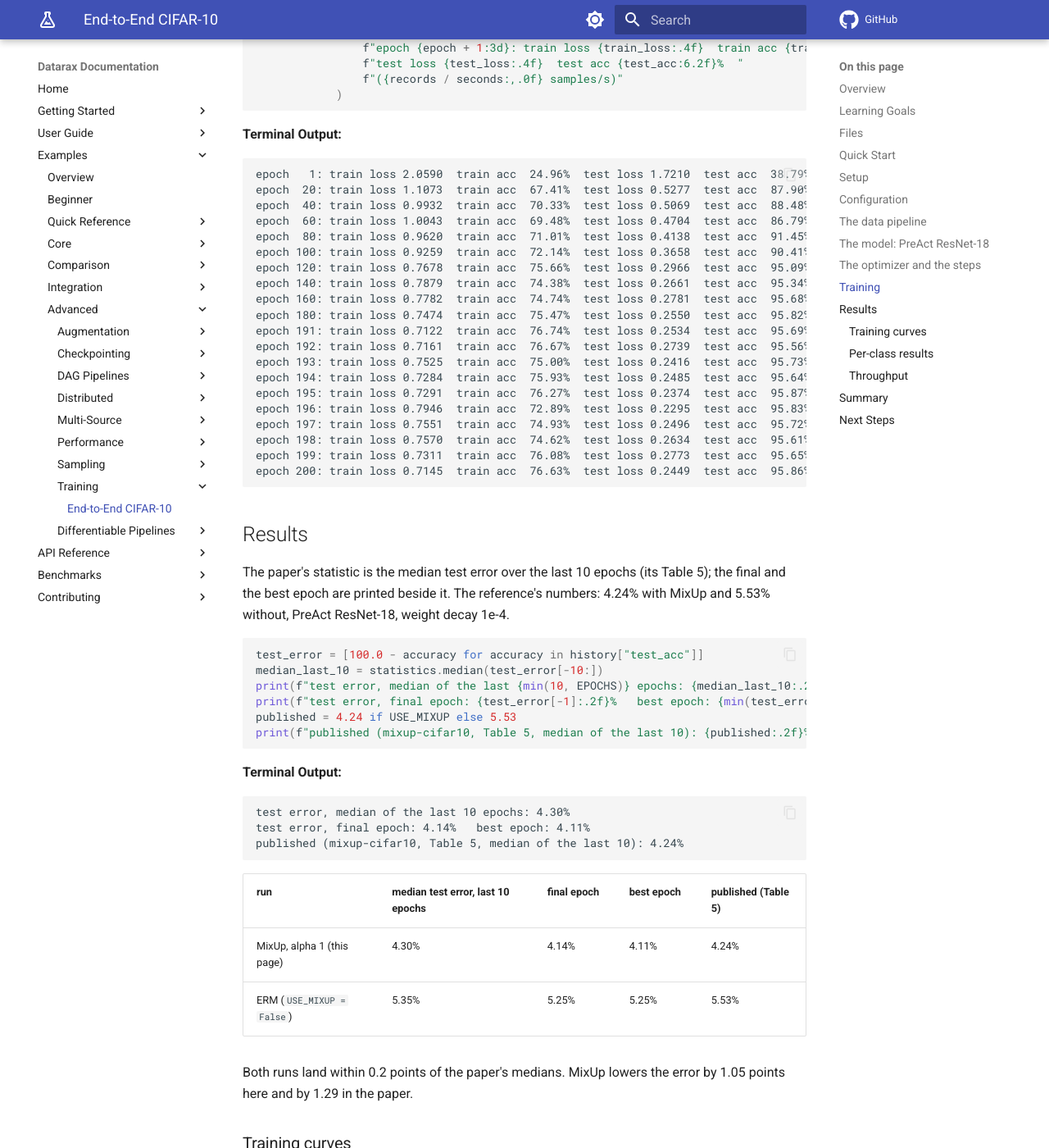
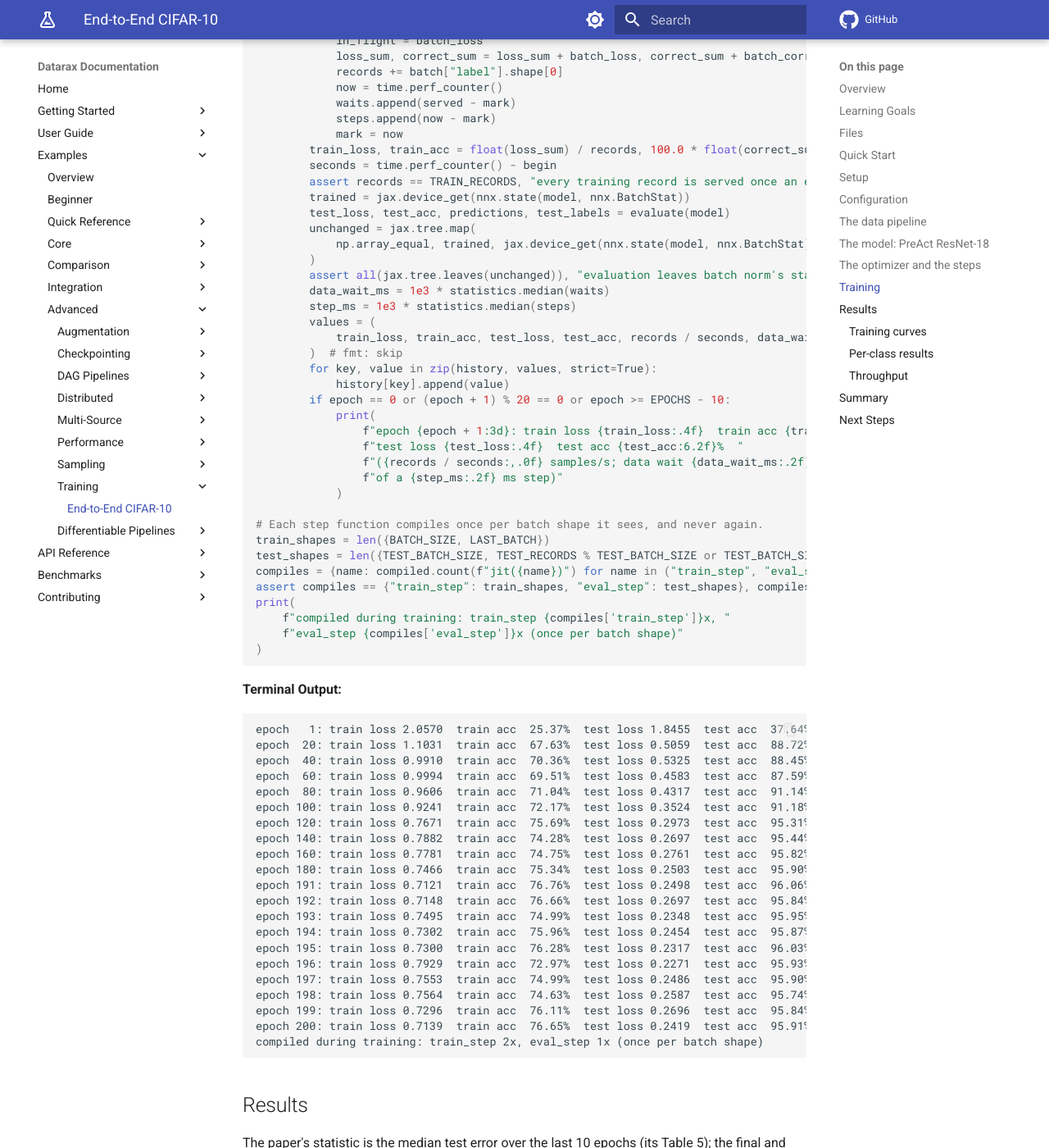
Before and after one commit to avitai/datarax, an MkDocs documentation site: the page built from docs/examples/advanced/training/e2e-cifar10-guide.md, in a window 1280 px wide and 1400 px high, scrolled down 9886 px. Shown: the whole window at 82% size. Built offline with MkDocs 1.6.1 and Material for MkDocs 9.7.7, drawn with Linux system fonts in a browser that asks for light colours; comment, search, counter and statistics services are not loaded; some of the changed text lies outside the part shown.

Commit message:
docs: rebuild the CIFAR-10 guide page from the run with data wait
The page's outputs and figures come from a full A100 run of the
current script: median test error over the last 10 epochs 4.09%
(published 4.24%) with MixUp, 5.71% (published 5.53%) without; data
wait 1.12 ms of a 10.92 ms step; each step compiled once per batch
shape. The results table adds the earlier pair of runs, which shows
the run-to-run spread on the GPU.

````diff
--- a/docs/examples/advanced/training/e2e-cifar10-guide.md
+++ b/docs/examples/advanced/training/e2e-cifar10-guide.md
@@ -48,8 +48,8 @@
 
 The code below is the script as committed, with `QUICK_MODE = True`. The outputs and figures
 come from one full run with `QUICK_MODE = False`, the only line changed, on one NVIDIA
-A100-SXM4-80GB with jax 0.11.1 and flax 0.12.9. The 200 epochs took 20 minutes. A second
-full run that also set `USE_MIXUP = False` gives the ERM row of the results table.
+A100-SXM4-80GB with jax 0.11.1 and flax 0.12.9. The 200 epochs took about 18 minutes. A
+second full run that also set `USE_MIXUP = False` gives the ERM rows of the results table.
 
 ## Setup
 
@@ -74,6 +74,7 @@
 import optax
 from flax import nnx
 from substrax.artifacts import resolve_output_dir
+from substrax.testing.compiles import compiled_programs
 
 from datarax.core.config import BatchMixOperatorConfig
 from datarax.core.element_batch import Batch
@@ -353,8 +354,7 @@
 
 The MixUp loss is the reference's `mixup_criterion`: lambda times the cross-entropy against each
 record's label plus (1 - lambda) times the cross-entropy against its partner's. Training accuracy
-weighs the two the same way. Both are summed on the device and read once an epoch, so the loop
-never waits for the device mid-epoch.
+weighs the two the same way. Both are summed on the device and read once an epoch.
 
 ```python
 def learning_rate_schedule() -> optax.Schedule:
@@ -444,20 +444,39 @@
 epoch that each training record was served once and that evaluation left batch norm's running
 statistics unchanged. The log prints the first epoch, every 20th and the last 10.
 
+The loop keeps one step in flight: after dispatching a step it waits for the step before, so the
+device runs one step while the pipeline serves the next batch. The time the loop spends waiting
+for the pipeline is the data wait. Each epoch line prints its median per step beside the median
+step time; while the wait stays well below the step, the data path keeps the device busy. The
+script also counts what jax compiles during training: each step function once per batch shape,
+which for the full run is the 128-record batch and the 80-record last one, and one test shape.
+
 ```python
-history = {"train_loss": [], "train_acc": [], "test_loss": [], "test_acc": [], "samples_s": []}
+history = {
+    "train_loss": [], "train_acc": [], "test_loss": [], "test_acc": [], "samples_s": [],
+    "data_wait_ms": [], "step_ms": [],
+}  # fmt: skip
 predictions = test_labels = np.zeros(0, np.int64)
-with closing(train_pipeline), closing(test_pipeline):
+with closing(train_pipeline), closing(test_pipeline), compiled_programs() as compiled:
     for epoch in range(EPOCHS):
         if epoch:
             train_pipeline.reset()
         model.train()
         loss_sum, correct_sum, records = jnp.zeros(()), jnp.zeros(()), 0
-        begin = time.perf_counter()
+        waits, steps, in_flight = [], [], None
+        begin = mark = time.perf_counter()
         for batch in train_pipeline:
+            served = time.perf_counter()
             batch_loss, batch_correct = train_step(model, optimizer, batch)
+            if in_flight is not None:
+                jax.block_until_ready(in_flight)
+            in_flight = batch_loss
             loss_sum, correct_sum = loss_sum + batch_loss, correct_sum + batch_correct
             records += batch["label"].shape[0]
+            now = time.perf_counter()
+            waits.append(served - mark)
+            steps.append(now - mark)
+            mark = now
         train_loss, train_acc = float(loss_sum) / records, 100.0 * float(correct_sum) / records
         seconds = time.perf_counter() - begin
         assert records == TRAIN_RECORDS, "every training record is served once an epoch"
@@ -467,40 +486,56 @@
             np.array_equal, trained, jax.device_get(nnx.state(model, nnx.BatchStat))
         )
         assert all(jax.tree.leaves(unchanged)), "evaluation leaves batch norm's statistics alone"
-        values = (train_loss, train_acc, test_loss, test_acc, records / seconds)
+        data_wait_ms = 1e3 * statistics.median(waits)
+        step_ms = 1e3 * statistics.median(steps)
+        values = (
+            train_loss, train_acc, test_loss, test_acc, records / seconds, data_wait_ms, step_ms
+        )  # fmt: skip
         for key, value in zip(history, values, strict=True):
             history[key].append(value)
         if epoch == 0 or (epoch + 1) % 20 == 0 or epoch >= EPOCHS - 10:
             print(
                 f"epoch {epoch + 1:3d}: train loss {train_loss:.4f}  train acc {train_acc:6.2f}%  "
                 f"test loss {test_loss:.4f}  test acc {test_acc:6.2f}%  "
-                f"({records / seconds:,.0f} samples/s)"
+                f"({records / seconds:,.0f} samples/s; data wait {data_wait_ms:.2f} ms "
+                f"of a {step_ms:.2f} ms step)"
             )
+
+# Each step function compiles once per batch shape it sees, and never again.
+train_shapes = len({BATCH_SIZE, LAST_BATCH})
+test_shapes = len({TEST_BATCH_SIZE, TEST_RECORDS % TEST_BATCH_SIZE or TEST_BATCH_SIZE})
+compiles = {name: compiled.count(f"jit({name})") for name in ("train_step", "eval_step")}
+assert compiles == {"train_step": train_shapes, "eval_step": test_shapes}, compiles
+print(
+    f"compiled during training: train_step {compiles['train_step']}x, "
+    f"eval_step {compiles['eval_step']}x (once per batch shape)"
+)
 ```
 
 **Terminal Output:**
 
 ```text
-epoch   1: train loss 2.0590  train acc  24.96%  test loss 1.7210  test acc  38.79%  (1,178 samples/s)
-epoch  20: train loss 1.1073  train acc  67.41%  test loss 0.5277  test acc  87.90%  (11,333 samples/s)
-epoch  40: train loss 0.9932  train acc  70.33%  test loss 0.5069  test acc  88.48%  (10,285 samples/s)
-epoch  60: train loss 1.0043  train acc  69.48%  test loss 0.4704  test acc  86.79%  (11,365 samples/s)
-epoch  80: train loss 0.9620  train acc  71.01%  test loss 0.4138  test acc  91.45%  (11,345 samples/s)
-epoch 100: train loss 0.9259  train acc  72.14%  test loss 0.3658  test acc  90.41%  (11,340 samples/s)
-epoch 120: train loss 0.7678  train acc  75.66%  test loss 0.2966  test acc  95.09%  (11,328 samples/s)
-epoch 140: train loss 0.7879  train acc  74.38%  test loss 0.2661  test acc  95.34%  (11,337 samples/s)
-epoch 160: train loss 0.7782  train acc  74.74%  test loss 0.2781  test acc  95.68%  (11,318 samples/s)
-epoch 180: train loss 0.7474  train acc  75.47%  test loss 0.2550  test acc  95.82%  (11,373 samples/s)
-epoch 191: train loss 0.7122  train acc  76.74%  test loss 0.2534  test acc  95.69%  (11,362 samples/s)
-epoch 192: train loss 0.7161  train acc  76.67%  test loss 0.2739  test acc  95.56%  (11,075 samples/s)
-epoch 193: train loss 0.7525  train acc  75.00%  test loss 0.2416  test acc  95.73%  (11,093 samples/s)
-epoch 194: train loss 0.7284  train acc  75.93%  test loss 0.2485  test acc  95.64%  (11,388 samples/s)
-epoch 195: train loss 0.7291  train acc  76.27%  test loss 0.2374  test acc  95.87%  (8,377 samples/s)
-epoch 196: train loss 0.7946  train acc  72.89%  test loss 0.2295  test acc  95.83%  (11,057 samples/s)
-epoch 197: train loss 0.7551  train acc  74.93%  test loss 0.2496  test acc  95.72%  (9,452 samples/s)
-epoch 198: train loss 0.7570  train acc  74.62%  test loss 0.2634  test acc  95.61%  (11,107 samples/s)
-epoch 199: train loss 0.7311  train acc  76.08%  test loss 0.2773  test acc  95.65%  (11,125 samples/s)
-epoch 200: train loss 0.7145  train acc  76.63%  test loss 0.2449  test acc  95.86%  (11,388 samples/s)
+epoch   1: train loss 2.0570  train acc  25.37%  test loss 1.8455  test acc  37.64%  (1,520 samples/s; data wait 1.00 ms of a 10.92 ms step)
+epoch  20: train loss 1.1031  train acc  67.63%  test loss 0.5059  test acc  88.72%  (10,987 samples/s; data wait 1.03 ms of a 10.91 ms step)
+epoch  40: train loss 0.9910  train acc  70.36%  test loss 0.5325  test acc  88.45%  (10,932 samples/s; data wait 1.18 ms of a 10.92 ms step)
+epoch  60: train loss 0.9994  train acc  69.51%  test loss 0.4583  test acc  87.59%  (11,277 samples/s; data wait 1.15 ms of a 10.92 ms step)
+epoch  80: train loss 0.9606  train acc  71.04%  test loss 0.4317  test acc  91.14%  (11,175 samples/s; data wait 1.13 ms of a 10.92 ms step)
+epoch 100: train loss 0.9241  train acc  72.17%  test loss 0.3524  test acc  91.18%  (11,287 samples/s; data wait 1.08 ms of a 10.91 ms step)
+epoch 120: train loss 0.7671  train acc  75.69%  test loss 0.2973  test acc  95.31%  (11,274 samples/s; data wait 1.10 ms of a 10.92 ms step)
+epoch 140: train loss 0.7882  train acc  74.28%  test loss 0.2697  test acc  95.44%  (11,282 samples/s; data wait 1.21 ms of a 10.93 ms step)
+epoch 160: train loss 0.7781  train acc  74.75%  test loss 0.2761  test acc  95.82%  (11,312 samples/s; data wait 1.16 ms of a 10.91 ms step)
+epoch 180: train loss 0.7466  train acc  75.34%  test loss 0.2503  test acc  95.90%  (11,308 samples/s; data wait 1.15 ms of a 10.91 ms step)
+epoch 191: train loss 0.7121  train acc  76.76%  test loss 0.2498  test acc  96.06%  (11,319 samples/s; data wait 1.08 ms of a 10.93 ms step)
+epoch 192: train loss 0.7148  train acc  76.66%  test loss 0.2697  test acc  95.84%  (11,274 samples/s; data wait 1.16 ms of a 10.92 ms step)
+epoch 193: train loss 0.7495  train acc  74.99%  test loss 0.2348  test acc  95.95%  (10,563 samples/s; data wait 1.11 ms of a 10.93 ms step)
+epoch 194: train loss 0.7302  train acc  75.96%  test loss 0.2454  test acc  95.87%  (10,914 samples/s; data wait 1.09 ms of a 10.92 ms step)
+epoch 195: train loss 0.7300  train acc  76.28%  test loss 0.2317  test acc  96.03%  (11,308 samples/s; data wait 1.16 ms of a 10.92 ms step)
+epoch 196: train loss 0.7929  train acc  72.97%  test loss 0.2271  test acc  95.93%  (11,317 samples/s; data wait 1.18 ms of a 10.92 ms step)
+epoch 197: train loss 0.7553  train acc  74.99%  test loss 0.2486  test acc  95.90%  (11,024 samples/s; data wait 1.07 ms of a 10.89 ms step)
+epoch 198: train loss 0.7564  train acc  74.63%  test loss 0.2587  test acc  95.74%  (10,874 samples/s; data wait 1.17 ms of a 10.93 ms step)
+epoch 199: train loss 0.7296  train acc  76.11%  test loss 0.2696  test acc  95.84%  (10,960 samples/s; data wait 1.04 ms of a 10.92 ms step)
+epoch 200: train loss 0.7139  train acc  76.65%  test loss 0.2419  test acc  95.91%  (11,264 samples/s; data wait 1.12 ms of a 10.92 ms step)
+compiled during training: train_step 2x, eval_step 1x (once per batch shape)
 ```
 
 ## Results
@@ -521,18 +556,22 @@
 **Terminal Output:**
 
 ```text
-test error, median of the last 10 epochs: 4.30%
-test error, final epoch: 4.14%   best epoch: 4.11%
+test error, median of the last 10 epochs: 4.09%
+test error, final epoch: 4.09%   best epoch: 3.88%
 published (mixup-cifar10, Table 5, median of the last 10): 4.24%
 ```
 
 | run | median test error, last 10 epochs | final epoch | best epoch | published (Table 5) |
 |---|---|---|---|---|
-| MixUp, alpha 1 (this page) | 4.30% | 4.14% | 4.11% | 4.24% |
-| ERM (`USE_MIXUP = False`) | 5.35% | 5.25% | 5.25% | 5.53% |
+| MixUp, alpha 1 (outputs on this page) | 4.09% | 4.09% | 3.88% | 4.24% |
+| MixUp, alpha 1, second run | 4.30% | 4.14% | 4.11% | 4.24% |
+| ERM (`USE_MIXUP = False`) | 5.71% | 5.57% | 5.54% | 5.53% |
+| ERM, second run | 5.35% | 5.25% | 5.25% | 5.53% |
 
-Both runs land within 0.2 points of the paper's medians. MixUp lowers the error by 1.05
-points here and by 1.29 in the paper.
+The second run of each repeats the same training with the same seeds; on the GPU the
+results differ from run to run, by 0.21 points for MixUp and 0.36 for
+ERM here. Every run lands within 0.2 points of the paper's median. MixUp lowers the
+median error by 1.62 and 1.05 points in the two pairs, and by 1.29 in the paper.
 
 ### Training curves
 
@@ -610,16 +649,16 @@
 ```text
 Saved: docs/assets/images/examples/e2e-confusion-matrix.png
 Saved: docs/assets/images/examples/e2e-per-class-accuracy.png
-    airplane:  96.70%
-  automobile:  98.60%
-        bird:  95.40%
-         cat:  91.70%
-        deer:  95.30%
+    airplane:  96.90%
+  automobile:  98.40%
+        bird:  94.70%
+         cat:  91.50%
+        deer:  95.70%
          dog:  92.50%
-        frog:  96.90%
-       horse:  97.70%
+        frog:  97.60%
+       horse:  97.50%
         ship:  97.30%
-       truck:  96.50%
+       truck:  97.00%
 ```
 
 ![Test confusion matrix](../../../assets/images/examples/e2e-confusion-matrix.png)
@@ -629,7 +668,8 @@
 ### Throughput
 
 Training samples per second in each epoch, the data path and the train step together. The
-first epoch includes compilation.
+first epoch includes compilation. Below the figure, the medians over the epochs after the
+first: throughput, and the data wait beside the step time.
 
 ```python
 figure, axis = plt.subplots(figsize=(9, 3.5))
@@ -642,13 +682,20 @@
 print(f"Saved: {output_dir / 'e2e-throughput-during-training.png'}")
 steady = history["samples_s"][1:] or history["samples_s"]
 print(f"median training throughput after the first epoch: {statistics.median(steady):,.0f} /s")
+steady_wait = history["data_wait_ms"][1:] or history["data_wait_ms"]
+steady_step = history["step_ms"][1:] or history["step_ms"]
+print(
+    f"median data wait after the first epoch: {statistics.median(steady_wait):.2f} ms "
+    f"of a {statistics.median(steady_step):.2f} ms step"
+)
 ```
 
 **Terminal Output:**
 
 ```text
 Saved: docs/assets/images/examples/e2e-throughput-during-training.png
-median training throughput after the first epoch: 11,139 /s
+median training throughput after the first epoch: 11,041 /s
+median data wait after the first epoch: 1.12 ms of a 10.92 ms step
 ```
 
 ![Training throughput by epoch](../../../assets/images/examples/e2e-throughput-during-training.png)
````
Also changed, not shown: docs/assets/images/examples/e2e-confusion-matrix.png, docs/assets/images/examples/e2e-per-class-accuracy.png, docs/assets/images/examples/e2e-throughput-during-training.png, docs/assets/images/examples/e2e-training-curves.png.
